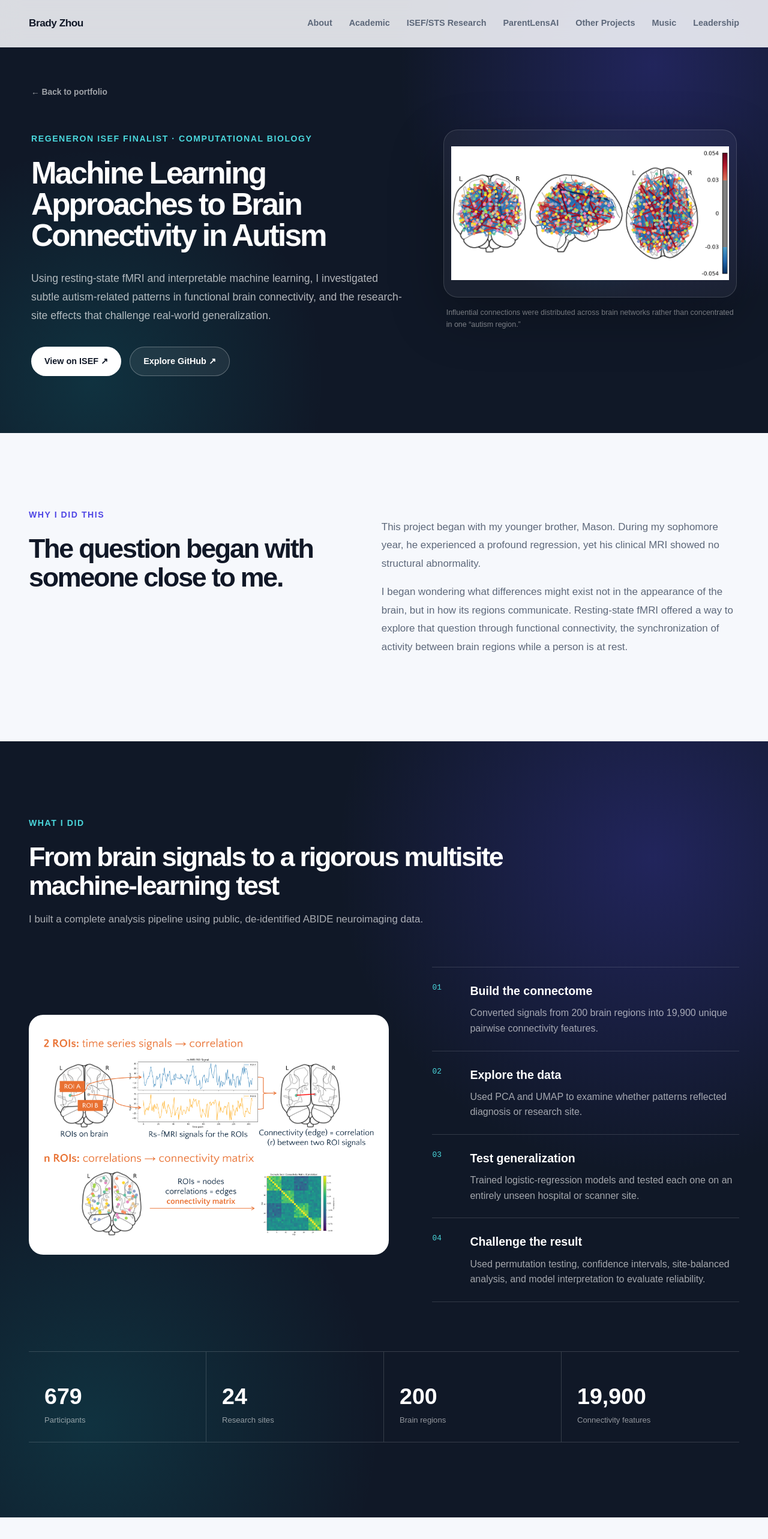
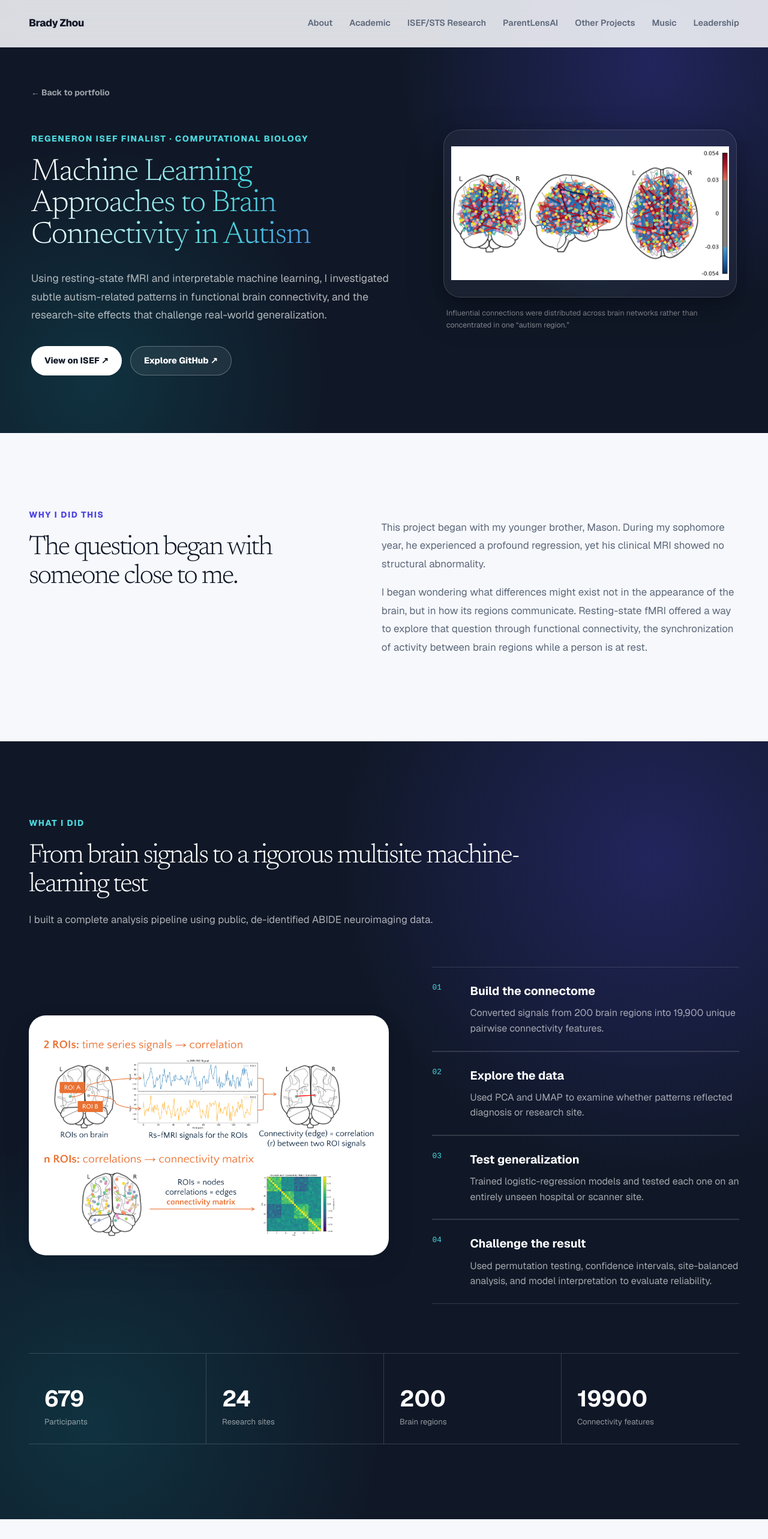
Before and after one commit to bradyzhou1/brady-portfolio, a Next.js app: page /research in a window 1280 px wide. Shown: the top 2566 px of the page at 60% size. Built offline with nearby package versions, Linux system fonts and the light colour scheme.

Commit message:
add animation

```diff
--- a/app/globals.css
+++ b/app/globals.css
@@ -32,8 +32,15 @@ body {
   margin: 0;
   background: var(--background);
   color: var(--text-primary);
-  font-family: Arial, Helvetica, sans-serif;
+  font-family: var(--font-geist), Arial, Helvetica, sans-serif;
   line-height: 1.6;
+}
+
+h1,
+h2 {
+  font-family: var(--font-newsreader), Georgia, "Times New Roman", serif;
+  font-weight: 600;
+  letter-spacing: -0.025em;
 }
 
 a {
@@ -257,9 +264,9 @@ p {
 .heroName {
   margin: 8px 0 26px;
   font-size: clamp(4rem, 13vw, 7rem);
-  line-height: 1.3;
-  letter-spacing: -0.085em;
-  font-weight: 850;
+  line-height: 1.08;
+  letter-spacing: -0.035em;
+  font-weight: 650;
   background: linear-gradient(
     115deg,
     var(--text-primary) 20%,
@@ -631,7 +638,7 @@ p {
   line-height: 1;
 }
 
-.researchStats span {
+.researchStats article > span {
   margin-top: 10px;
   color: rgba(255, 255, 255, 0.58);
   font-size: 0.86rem;
@@ -1486,7 +1493,7 @@ p {
   line-height: 1;
 }
 
-.researchAtGlance span {
+.researchAtGlance article > span {
   margin-top: 9px;
   color: rgba(255, 255, 255, 0.55);
   font-size: 0.82rem;
@@ -1548,7 +1555,7 @@ p {
   line-height: 1;
 }
 
-.researchMetricGrid span {
+.researchMetricGrid article > span {
   margin-top: 10px;
   color: var(--text-secondary);
   font-size: 0.82rem;
@@ -2396,15 +2403,18 @@ p {
 
 /* Photo */
 
-.additionalProjectsVisual {
+.additionalProjectsVisualReveal {
   position: sticky;
   top: 115px;
+}
+
+.additionalProjectsVisual {
   margin: 0;
 }
 
 .additionalProjectsImageFrame {
   position: relative;
-  min-height: 500px;
+  min-height: 400px;
   overflow: hidden;
   border: 1px solid rgba(255, 255, 255, 0.15);
   border-radius: 24px;
@@ -2576,6 +2586,12 @@ p {
   .additionalProjectIcon span {
     width: 6px;
     height: 6px;
+  }
+
+  .additionalProjectsVisualReveal {
+    position: relative;
+    top: auto;
+    max-width: 720px;
   }
 }
 
@@ -3772,6 +3788,42 @@ p {
     grid-template-columns: 1fr;
   }
 }
+
+/* Global font pairing */
+
+body,
+button,
+input,
+textarea,
+select {
+  font-family: var(--font-geist), Arial, Helvetica, sans-serif;
+}
+
+h1,
+h2,
+/* .heroName, */
+.researchHero h1,
+.parentLensHero h1,
+.projectsHero h1 {
+  font-family: var(--font-newsreader), Georgia, "Times New Roman", serif;
+  font-weight: 360;
+  letter-spacing: -0.025em;
+}
+
+.heroName {
+  font-family: var(--font-geist), Arial, Helvetica, sans-serif;
+  font-weight: 800;
+}
+
+h3,
+h4,
+.navbar,
+button,
+.primaryButton,
+.secondaryButton {
+  font-family: var(--font-geist), Arial, Helvetica, sans-serif;
+}
+
 /* =========================================================
    HOMEPAGE TYPOGRAPHY CONSISTENCY
    ========================================================= */
@@ -3798,3 +3850,130 @@ p {
   font-size: 1.05rem;
   line-height: 1.8;
 }
+
+/* Homepage hero headline */
+
+.heroName {
+  background: linear-gradient(
+    110deg,
+    var(--text-primary) 10%,
+    var(--accent) 58%,
+    var(--accent-secondary) 100%
+  );
+  background-clip: text;
+  -webkit-background-clip: text;
+  color: transparent;
+  -webkit-text-fill-color: transparent;
+}
+
+/* Dark-page hero headlines */
+
+.researchHero h1,
+.parentLensHero h1,
+.projectsHero h1 {
+  background: linear-gradient(
+    110deg,
+    #ffffff 5%,
+    var(--accent-secondary) 55%,
+    var(--accent) 100%
+  );
+  background-clip: text;
+  -webkit-background-clip: text;
+  color: transparent;
+  -webkit-text-fill-color: transparent;
+}
+
+/* Visual depth polish */
+
+.aboutPhoto,
+.productScreenshotFrame,
+.researchImageFrame,
+.parentLensImageFrame,
+.projectFeatureVisual,
+.additionalProjectsImageFrame,
+.snapshotCard,
+.researchAwardCard,
+.parentLensProblemGrid article,
+.parentLensArchitectureCard,
+.projectFeatureCard {
+  border-radius: 28px;
+  box-shadow:
+    0 18px 45px rgba(17, 24, 39, 0.1),
+    0 4px 14px rgba(17, 24, 39, 0.06);
+}
+
+.researchImageFrameDark,
+.additionalProjectsImageFrame,
+.researchAwardCard,
+.parentLensDarkSection .parentLensImageFrame,
+.parentLensProblemGrid article {
+  box-shadow:
+    0 24px 60px rgba(0, 0, 0, 0.28),
+    0 6px 18px rgba(0, 0, 0, 0.16);
+}
+
+.snapshotCard,
+.researchAwardCard,
+.parentLensProblemGrid article,
+.projectFeatureCard {
+  transition:
+    transform 180ms ease,
+    box-shadow 180ms ease,
+    border-color 180ms ease;
+}
+
+.snapshotCard:hover,
+.researchAwardCard:hover,
+.parentLensProblemGrid article:hover,
+.projectFeatureCard:hover {
+  transform: translateY(-4px);
+  box-shadow:
+    0 26px 65px rgba(17, 24, 39, 0.14),
+    0 8px 20px rgba(17, 24, 39, 0.08);
+}
+
+@media (max-width: 650px) {
+  .aboutPhoto,
+  .productScreenshotFrame,
+  .researchImageFrame,
+  .parentLensImageFrame,
+  .projectFeatureVisual,
+  .additionalProjectsImageFrame,
+  .snapshotCard,
+  .researchAwardCard,
+  .parentLensProblemGrid article,
+  .parentLensArchitectureCard,
+  .projectFeatureCard {
+    border-radius: 20px;
+  }
+}
+
+.countUpValue {
+  margin: 0;
+  color: inherit;
+  font: inherit;
+  line-height: inherit;
+  letter-spacing: inherit;
+}
+
+/* Link and button micro-interactions */
+
+.animatedLink {
+  position: relative;
+  display: inline-flex;
+  gap: 8px;
+  align-items: center;
+}
+
+.animatedLink .linkArrow {
+  display: inline-block;
+  transition: transform 180ms ease;
+}
+
+.animatedLink:hover .linkArrow {
+  transform: translate(3px, -3px);
+}
+
+.animatedLink:focus-visible .linkArrow {
+  transform: translate(3px, -3px);
+}
--- a/app/research/page.tsx
+++ b/app/research/page.tsx
@@ -1,4 +1,6 @@
 import Image from "next/image";
+import Reveal from "@/components/Reveal";
+import CountUp from "@/components/CountUp";
 
 // const awards = [
 //   {
@@ -71,19 +73,22 @@ const awardGroups = [
 
 const findings = [
   {
-    value: "0.738",
+    value: 0.738,
+    decimals: 3,
     label: "LOSO ROC-AUC",
   },
   {
-    value: "0.675",
+    value: 0.675,
+    decimals: 3,
     label: "Aggregated accuracy",
   },
   {
-    value: "p ≤ 0.001",
+    textValue: "p ≤ 0.001",
     label: "Permutation significance",
   },
   {
-    value: "24",
+    value: 24,
+    decimals: 0,
     label: "Unseen-site tests",
   },
 ];
@@ -156,6 +161,7 @@ export default function ResearchPage() {
 
       {/* WHY */}
       <section className="researchLightSection">
+        <Reveal delay={0.1}>
           <div className="researchTwoColumn">
             <div>
               <p className="researchSectionLabel">Why I did this</p>
@@ -181,10 +187,12 @@ export default function ResearchPage() {
               </p>
             </div>
           </div>
+        </Reveal>
       </section>
 
       {/* WHAT I DID */}
       <section className="researchDarkSection">
+        <Reveal delay={0.1}>
           <div className="researchSectionHeading">
             <p className="researchSectionLabel">What I did</p>
 
@@ -197,7 +205,9 @@ export default function ResearchPage() {
               ABIDE neuroimaging data.
             </p>
           </div>
+        </Reveal>
 
+        <Reveal delay={0.1}>
           <div className="researchMethodLayout">
             <div className="researchImageFrame researchPipelineFrame">
               <Image
@@ -210,6 +220,7 @@ export default function ResearchPage() {
             </div>
 
             <div className="researchMethodSteps">
+              <Reveal delay={0.2}>
                 <article>
                   <span>01</span>
                   <div>
@@ -220,7 +231,9 @@ export default function ResearchPage() {
                     </p>
                   </div>
                 </article>
+              </Reveal>
 
+              <Reveal delay={0.4}>
                 <article>
                   <span>02</span>
                   <div>
@@ -231,7 +244,9 @@ export default function ResearchPage() {
                     </p>
                   </div>
                 </article>
+              </Reveal>
 
+              <Reveal delay={0.6}>
                 <article>
                   <span>03</span>
                   <div>
@@ -242,7 +257,9 @@ export default function ResearchPage() {
                     </p>
                   </div>
                 </article>
+              </Reveal>
 
+              <Reveal delay={0.8}>
                 <article>
                   <span>04</span>
                   <div>
@@ -253,27 +270,37 @@ export default function ResearchPage() {
                     </p>
                   </div>
                 </article>
+            </Reveal>
             </div>
           </div>
+        </Reveal>
 
         <div className="researchAtGlance">
           <article>
-            <strong>679</strong>
+            <strong>
+              <CountUp value={679} />
+            </strong>
             <span>Participants</span>
           </article>
 
           <article>
-            <strong>24</strong>
+            <strong>
+              <CountUp value={24} />
+            </strong>
             <span>Research sites</span>
           </article>
 
           <article>
-            <strong>200</strong>
+            <strong>
+              <CountUp value={200} />
+            </strong>
             <span>Brain regions</span>
           </article>
 
           <article>
-            <strong>19,900</strong>
+            <strong>
+              <CountUp value={19900} />
+            </strong>
             <span>Connectivity features</span>
           </article>
         </div>
@@ -367,7 +394,16 @@ export default function ResearchPage() {
         <div className="researchMetricGrid">
           {findings.map((finding) => (
             <article key={finding.label}>
-              <strong>{finding.value}</strong>
+              <strong>
+                  {finding.textValue ? (
+                    finding.textValue
+                  ) : (
+                    <CountUp
+                      value={finding.value ?? 0}
+                      decimals={finding.decimals}
+                    />
+                  )}
+              </strong>
               <span>{finding.label}</span>
             </article>
           ))}
--- /dev/null
+++ b/components/CountUp.tsx
@@ -0,0 +1,71 @@
+"use client";
+
+import { useEffect, useRef, useState } from "react";
+import { useInView, useReducedMotion } from "motion/react";
+
+type CountUpProps = {
+  value: number;
+  decimals?: number;
+  duration?: number;
+  prefix?: string;
+  suffix?: string;
+};
+
+export default function CountUp({
+  value,
+  decimals = 0,
+  duration = 1.4,
+  prefix = "",
+  suffix = "",
+}: CountUpProps) {
+  const ref = useRef<HTMLSpanElement>(null);
+  const isInView = useInView(ref, {
+    once: true,
+    amount: 0.6,
+  });
+
+  const prefersReducedMotion = useReducedMotion();
+  const [displayValue, setDisplayValue] = useState(
+    prefersReducedMotion ? value : 0,
+  );
+
+  useEffect(() => {
+    if (!isInView || prefersReducedMotion) {
+      if (prefersReducedMotion) {
+        setDisplayValue(value);
+      }
+
+      return;
+    }
+
+    let animationFrame = 0;
+    const startTime = performance.now();
+    const durationMs = duration * 1000;
+
+    const updateValue = (currentTime: number) => {
+      const elapsed = currentTime - startTime;
+      const progress = Math.min(elapsed / durationMs, 1);
+
+      // Smooth ease-out curve.
+      const easedProgress = 1 - Math.pow(1 - progress, 3);
+
+      setDisplayValue(value * easedProgress);
+
+      if (progress < 1) {
+        animationFrame = requestAnimationFrame(updateValue);
+      }
+    };
+
+    animationFrame = requestAnimationFrame(updateValue);
+
+    return () => cancelAnimationFrame(animationFrame);
+  }, [duration, isInView, prefersReducedMotion, value]);
+
+  return (
+    <span ref={ref}>
+      {prefix}
+      {displayValue.toFixed(decimals)}
+      {suffix}
+    </span>
+  );
+}
--- /dev/null
+++ b/components/Reveal.tsx
@@ -0,0 +1,59 @@
+"use client";
+
+import { motion, useReducedMotion } from "motion/react";
+import type { ReactNode } from "react";
+
+type RevealProps = {
+  children: ReactNode;
+  className?: string;
+  delay?: number;
+  direction?: "up" | "left" | "right";
+  amount?: number;
+};
+
+export default function Reveal({
+  children,
+  className,
+  delay = 0,
+  direction = "up",
+  amount = 0.18,
+}: RevealProps) {
+  const prefersReducedMotion = useReducedMotion();
+
+  const offset = {
+    up: { x: 0, y: 34 },
+    left: { x: -34, y: 0 },
+    right: { x: 34, y: 0 },
+  }[direction];
+
+  return (
+    <motion.div
+      className={className}
+      initial={
+        prefersReducedMotion
+          ? { opacity: 1, x: 0, y: 0 }
+          : {
+              opacity: 0,
+              x: offset.x,
+              y: offset.y,
+            }
+      }
+      whileInView={{
+        opacity: 1,
+        x: 0,
+        y: 0,
+      }}
+      viewport={{
+        once: true,
+        amount,
+      }}
+      transition={{
+        duration: 0.65,
+        delay,
+        ease: [0.22, 1, 0.36, 1],
+      }}
+    >
+      {children}
+    </motion.div>
+  );
+}
--- a/package.json
+++ b/package.json
@@ -9,6 +9,7 @@
     "lint": "eslint"
   },
   "dependencies": {
+    "motion": "^12.42.2",
     "next": "16.2.10",
     "react": "19.2.4",
     "react-dom": "19.2.4"
```
Also changed, not shown: app/layout.tsx (+17 -1 lines), app/page.tsx (+25 -14 lines), app/projects/page.tsx (+20 -4 lines), 1 other file (tests, documents, lock files or other folders). Lines whose indentation alone changed are shown as unchanged.
